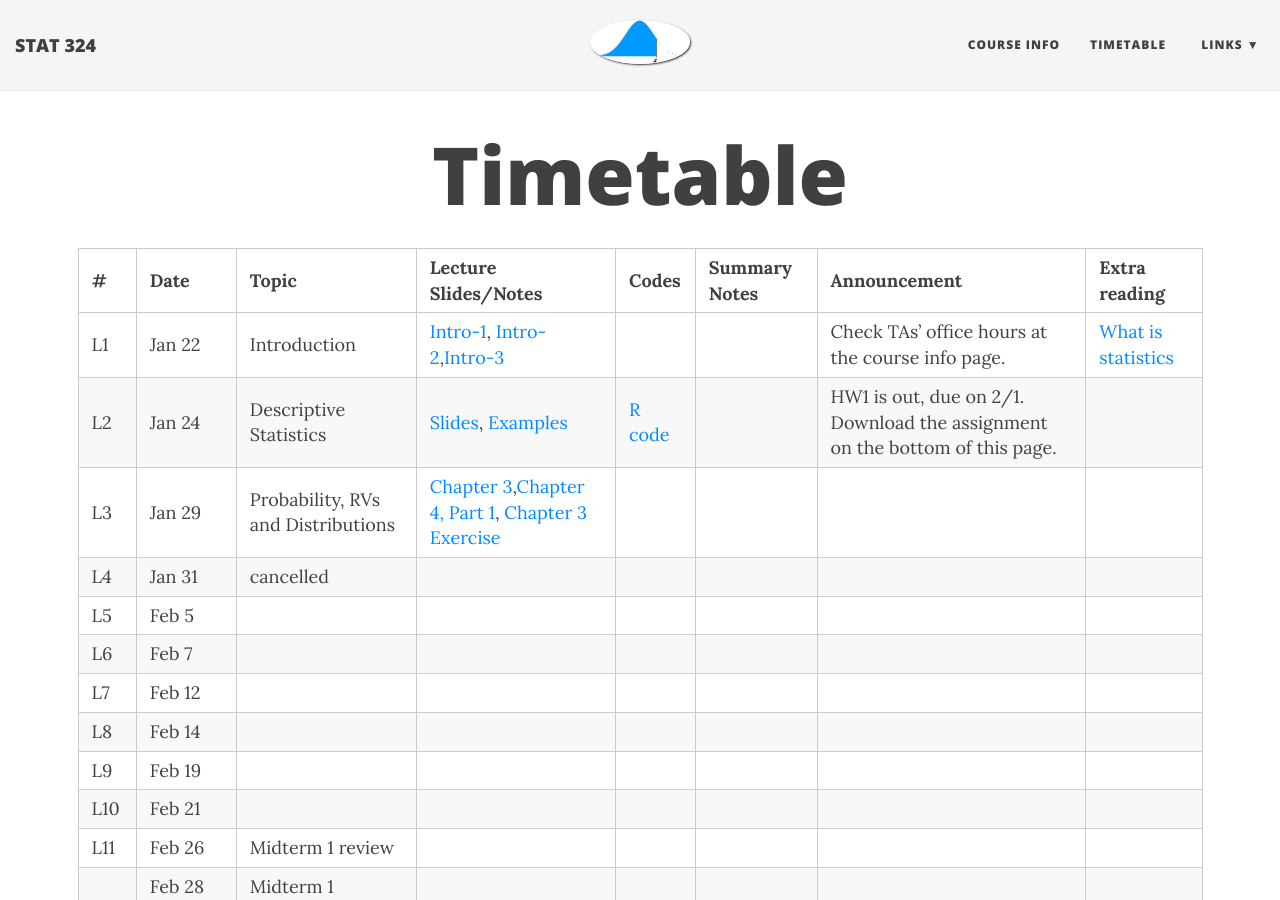
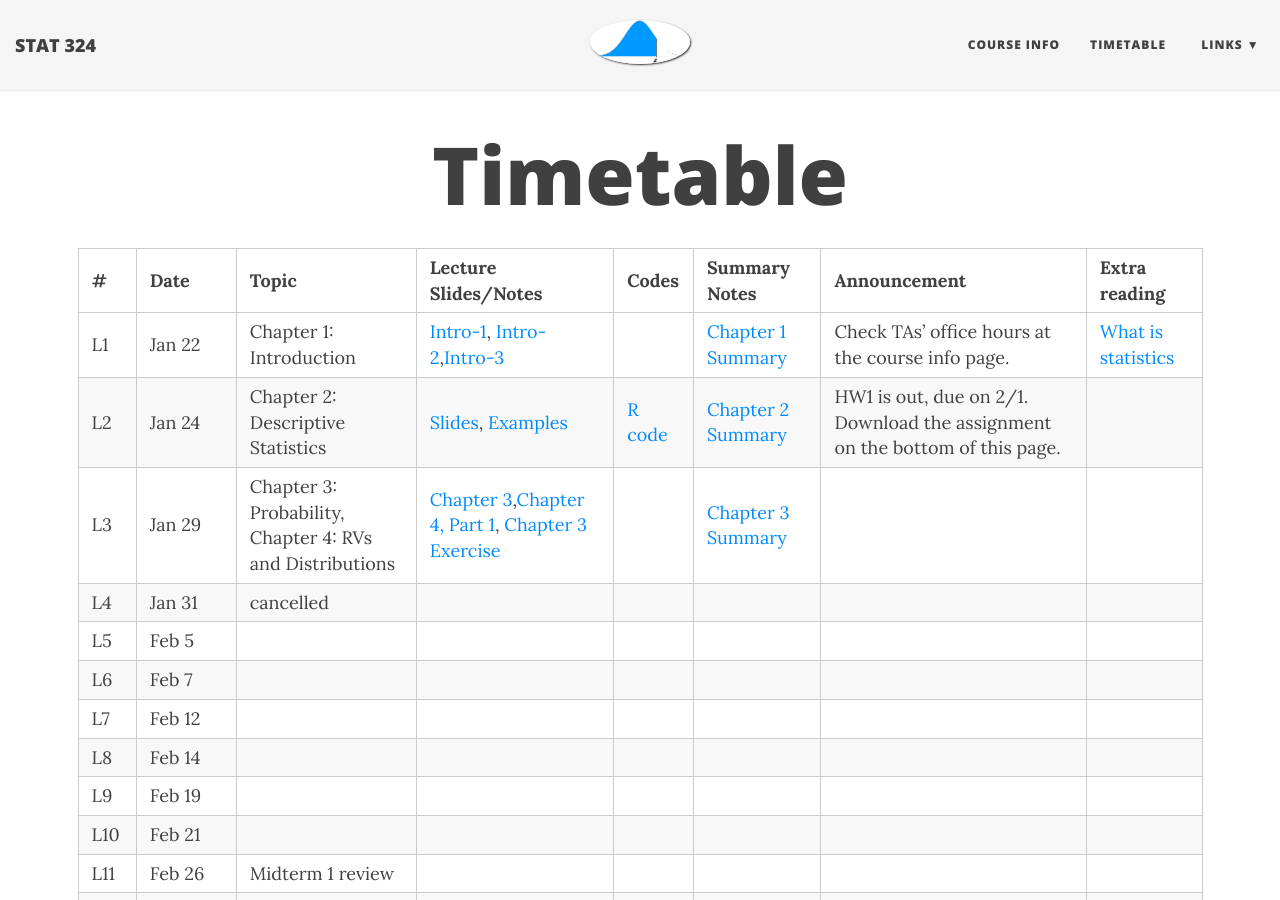
Before and after one commit to duzhewang/stat324, a Jekyll site: the page built from timetable.md, in a window 1280 px wide and 900 px high. Built offline with Jekyll 4.4.1, drawn with Linux system fonts in a browser that asks for light colours; nearby versions of some CDN libraries.

Commit message:
Update timetable.md

```diff
--- a/timetable.md
+++ b/timetable.md
@@ -8,9 +8,9 @@ css: /css/wide_table.css
 
 | # | Date | Topic    | Lecture Slides/Notes         |Codes      |Summary Notes  | Announcement| Extra reading |
 |---|--------|--------|----------------|-----------|--------------------|-------------|
-|L1| Jan 22 | Introduction  |[Intro-1](https://github.com/dzwang91/stat324/raw/gh-pages/lectures/stat324intro1.pdf), [Intro-2](https://github.com/dzwang91/stat324/raw/gh-pages/lectures/stat324intro2.pptx),[Intro-3](https://github.com/dzwang91/stat324/raw/gh-pages/lectures/stat324intro3.pdf)|      |   | Check TAs' office hours at the course info page.   |  [What is statistics](https://github.com/dzwang91/stat371/raw/gh-pages/extrareading/what-is-statistics.pdf)     |
-|L2| Jan 24 | Descriptive Statistics  |[Slides](https://github.com/dzwang91/stat324/raw/gh-pages/lectures/chapter2.pdf), [Examples](https://github.com/dzwang91/stat324/raw/gh-pages/lectures/chapter2-examples.pptx) | [R code](https://github.com/dzwang91/stat324/raw/gh-pages/R/chapter2R.txt)  |   |   HW1 is out, due on 2/1. Download the assignment on the bottom of this page.   |     |
-|L3| Jan 29 |Probability, RVs and Distributions| [Chapter 3](https://github.com/dzwang91/stat324/raw/gh-pages/lectures/chapter3.pdf),[Chapter 4, Part 1](https://github.com/dzwang91/stat324/raw/gh-pages/lectures/chapter4-1.pdf), [Chapter 3 Exercise](https://github.com/dzwang91/stat324/raw/gh-pages/lectures/Chapter3exercise.pptx)   | |      |
+|L1| Jan 22 | Chapter 1: Introduction  |[Intro-1](https://github.com/dzwang91/stat324/raw/gh-pages/lectures/stat324intro1.pdf), [Intro-2](https://github.com/dzwang91/stat324/raw/gh-pages/lectures/stat324intro2.pptx),[Intro-3](https://github.com/dzwang91/stat324/raw/gh-pages/lectures/stat324intro3.pdf)|      | [Chapter 1 Summary](https://github.com/dzwang91/stat324/raw/gh-pages/notessummary/Chapter1notes.pdf) | Check TAs' office hours at the course info page.   |  [What is statistics](https://github.com/dzwang91/stat371/raw/gh-pages/extrareading/what-is-statistics.pdf)     |
+|L2| Jan 24 | Chapter 2: Descriptive Statistics  |[Slides](https://github.com/dzwang91/stat324/raw/gh-pages/lectures/chapter2.pdf), [Examples](https://github.com/dzwang91/stat324/raw/gh-pages/lectures/chapter2-examples.pptx) | [R code](https://github.com/dzwang91/stat324/raw/gh-pages/R/chapter2R.txt)  | [Chapter 2 Summary](https://github.com/dzwang91/stat324/raw/gh-pages/notessummary/Chapter2notes.pdf) |   HW1 is out, due on 2/1. Download the assignment on the bottom of this page.   |     |
+|L3| Jan 29 |Chapter 3: Probability, Chapter 4: RVs and Distributions| [Chapter 3](https://github.com/dzwang91/stat324/raw/gh-pages/lectures/chapter3.pdf),[Chapter 4, Part 1](https://github.com/dzwang91/stat324/raw/gh-pages/lectures/chapter4-1.pdf), [Chapter 3 Exercise](https://github.com/dzwang91/stat324/raw/gh-pages/lectures/Chapter3exercise.pptx)   | |  [Chapter 3 Summary](https://github.com/dzwang91/stat324/raw/gh-pages/notessummary/Chapter3notes.pdf)   |
 |L4| Jan 31 | cancelled |   |    |    |      |    |
 |L5| Feb 5 | |  |  | |   |      |
 |L6| Feb 7 |  | |    |    |      |      |
```
